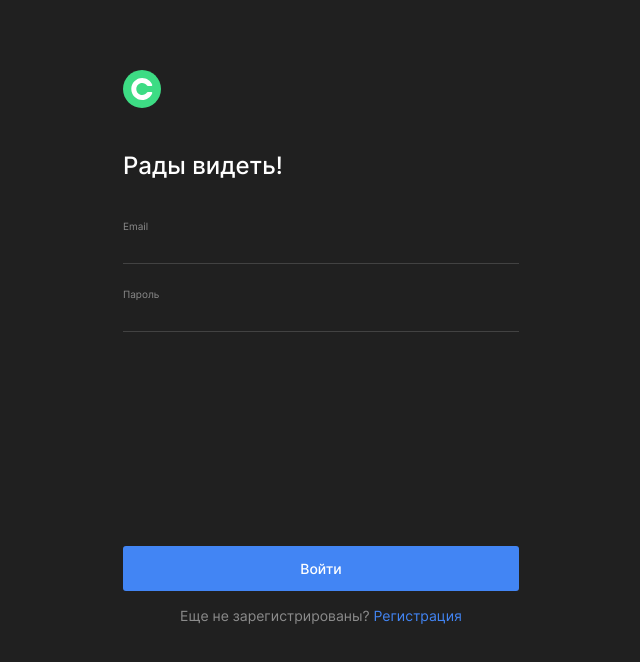
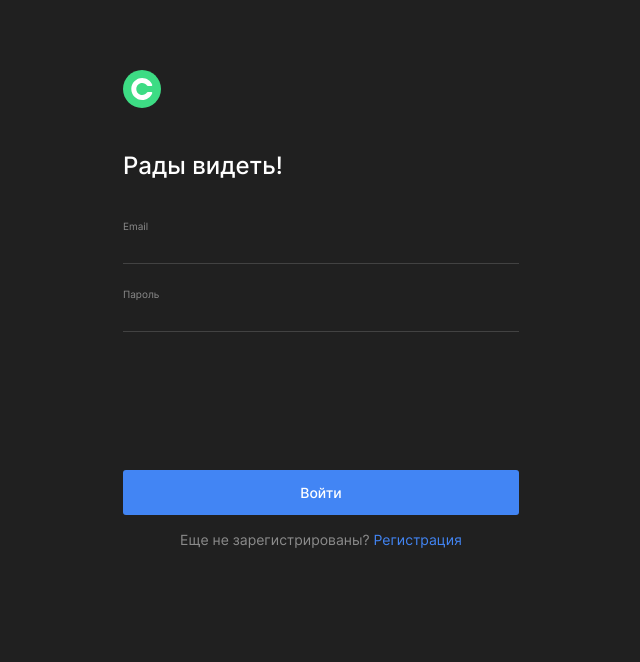
Before and after one commit to Oksana-Bykova/movies-explorer-frontend, a React (Create React App) app: page /signin in a window 1280 px wide. Shown: the top 662 px of the page, without its empty margins (319-959 px from the left). Built offline with nearby package versions, Linux system fonts and the light colour scheme; the HTML template or start-up script is replaced by a standard one.

Commit message:
Добавить ошибки при сабмите авторизации и регистрации

```diff
--- a/src/components/App/App.js
+++ b/src/components/App/App.js
@@ -31,6 +31,13 @@ function App() {
   const [succses, setSuccses] = React.useState(false);
   //стейт для определения вошел пользователь в ситсему или нет
  const [loggedIn, setLoggedIn] = React.useState(false);
+ //стейт для хранения текста ошибки от сервера при регистрации и авторизации
+ const [err, setErr] = React.useState("");
+
+
+
+
+
 
 
 //сабмит формы регистрации
@@ -40,12 +47,14 @@ function handleSubmitRegister(email, password, name) {
   .then((res) => {
     setSuccses(true);
     navigate('/signin', {replace: true});
-
+    setErr("");
 })
   .catch((err) => {
-    console.log(err);
-    setSuccses(false)
-    // не нужно? handleRegisterAvatar()
+    setSuccses(false);
+    if (err.includes('409')) {
+      setErr("Пользователь с таким email уже существует");
+    }
+
   })
  }
 
@@ -62,12 +71,21 @@ function handleSubmitLogin (arr) {
       localStorage.setItem('jwt', data.jwt);
       //не имеет смысла передавать массив?
       handleloggedIn(arr);
+      setErr("");
       navigate('/', {replace: true});
     }})
-    .catch((err) => console.log(err));
+    .catch((err) => {
+      if(err.includes('401')) {
+        setErr("Неверный логин или пароль");
+      }
+    });
 
  }
 
+ //очищаем ошибку сабмита формы регисрации и авторизации (пробросим при монтировании страницы)
+ function cleanErr() {
+  setErr("")
+ }
 
   return (
     <div className="root">
@@ -91,8 +109,8 @@ function handleSubmitLogin (arr) {
             <Routes>
               <Route path="/" element={<Main></Main>} />
               <Route path="/movies" element={<Movies />} />
-              <Route path="/signup" element={<Register onRegister={handleSubmitRegister} />} />
-              <Route path="/signin" element={<Login onRegister={handleSubmitLogin}/>} />
+              <Route path="/signup" element={<Register onRegister={handleSubmitRegister} err={err} cleanErr={cleanErr} />} />
+              <Route path="/signin" element={<Login onRegister={handleSubmitLogin} err={err}/>} />
               <Route path="*" element={<NotFound />} />
               <Route path="/saved-movies" element={<SavedMovies />} />
               <Route path="/profile" element={<Profile />} />
--- a/src/components/Form/Form.css
+++ b/src/components/Form/Form.css
@@ -38,8 +38,7 @@
   font-size: 14px;
   font-weight: 500;
   line-height: normal;
-  margin: 119px auto 0;
-
+  margin: 0 auto 0;
 }
 
 @media screen and (max-width: 458px) {
@@ -62,7 +61,7 @@
   font-size: 14px;
   font-weight: 500;
   line-height: normal;
-  margin: 190px auto 0;
+  margin: 0 auto 0;
 }
 
 @media screen and (max-width: 458px) {
@@ -92,8 +91,6 @@
     max-width: 260px;
   }
 }
-
-
 
 .form__title {
   color: #fff;
@@ -138,7 +135,6 @@
   display: none;
 }
 
-
 .form__span {
   color: #8b8b8b;
   text-align: center;
@@ -151,7 +147,7 @@
 }
 
 @media screen and (max-width: 458px) {
-  .form__span{
+  .form__span {
     font-size: 12px;
   }
 }
@@ -173,3 +169,13 @@
     font-size: 12px;
   }
 }
+
+.form__span-error-submit {
+  color: #ee3465;
+  text-align: center;
+  font-size: 14px;
+  font-style: normal;
+  font-weight: 400;
+  line-height: normal;
+  margin: 119px auto 20px;
+}
--- a/src/components/Form/Form.js
+++ b/src/components/Form/Form.js
@@ -57,6 +57,7 @@ function Form(props) {
               value={props.valuePassword}
             />
           </label>
+          <p className={props.spanErr}>{props.err}</p>
           <button type="submit" className={props.button}>
             {props.buttonText}
           </button>
--- a/src/components/Login/Login.js
+++ b/src/components/Login/Login.js
@@ -40,6 +40,8 @@ function Login(props) {
           valueEmail={email}
           handlePassword={handlePassword}
           valuePassord={password}
+          spanErr="form__span-error-submit"
+          err={props.err}
         ></Form>
       </section>
     </main>
--- a/src/components/Register/Register.js
+++ b/src/components/Register/Register.js
@@ -6,6 +6,10 @@ function Register(props) {
   const [email, setEmail] = React.useState("");
   const [password, setPassword] = React.useState("");
   const [name, setName] = React.useState("");
+
+  React.useEffect(()=> {
+    props.cleanErr();
+  },[]);
 
   function handleEmail(evt) {
     setEmail(evt.target.value);
@@ -47,6 +51,8 @@ function Register(props) {
         valueEmail={email}
         valuePassword={password}
         valueName={name}
+        spanErr="form__span-error-submit"
+        err = {props.err}
       ></Form>
     </section>
     </main>
--- a/src/utils/auth.js
+++ b/src/utils/auth.js
@@ -7,6 +7,12 @@ function checkResponse(res) {
     return res.json();
   }
   return Promise.reject(`Ошибка: ${res.status}`);
+
+ //Promise.reject( res.json().then((res) => {
+  //const message = res.message;
+ // return (message);
+ //} ))
+
 }
 
 export const register = (email, password, name) => {
```
